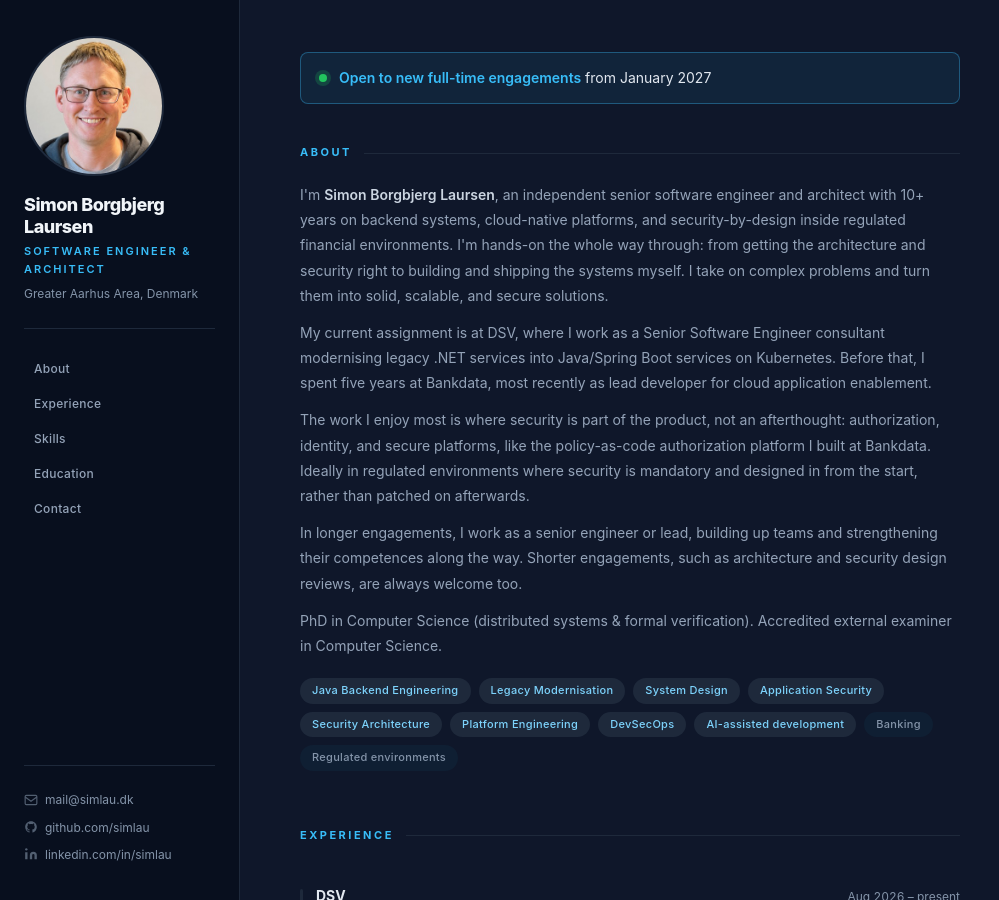
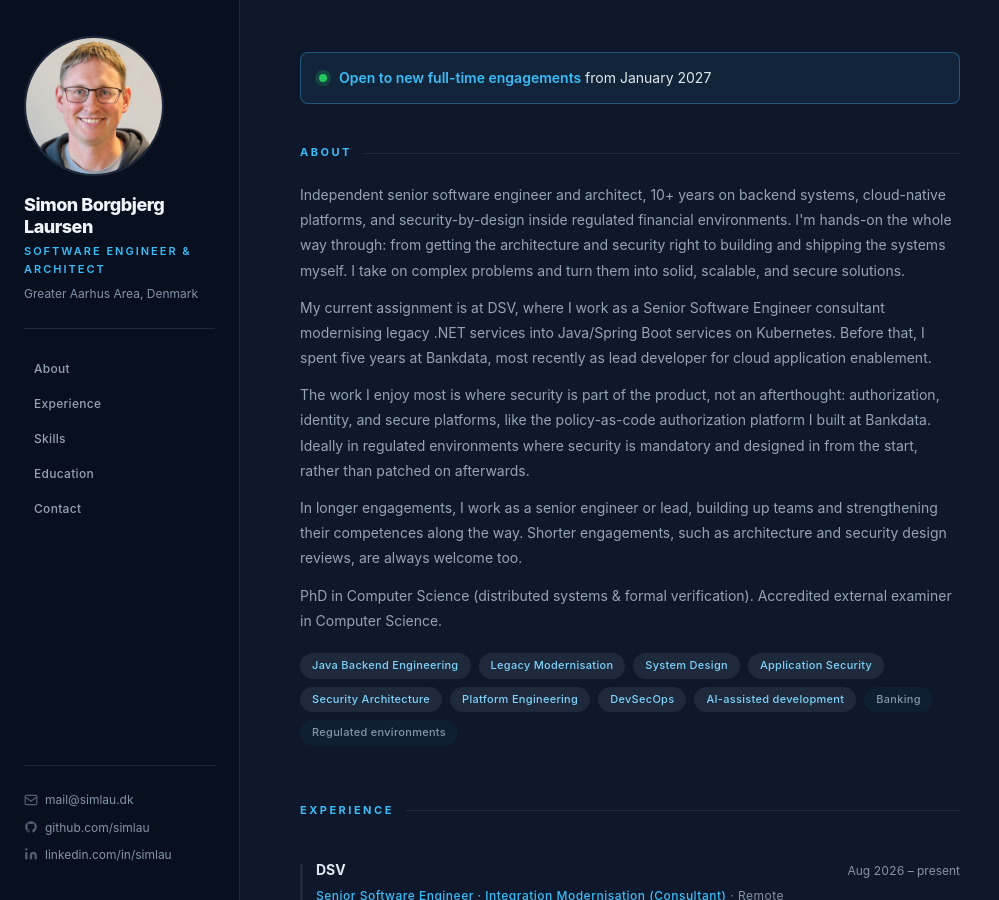
Before and after one commit to simlau/simlau.github.io, a Jekyll site: the page built from index.md, in a window 1280 px wide and 900 px high. Shown: the whole window, without its empty margins (0-999 px from the left). Built offline with Jekyll 4.4.1, drawn with Linux system fonts in a browser that asks for light colours.

Commit message:
copy: drop repeated name from About intro

```diff
--- a/_layouts/default.html
+++ b/_layouts/default.html
@@ -453,7 +453,7 @@
   <section class="section" id="about">
     <h2 class="section-label">About</h2>
     <p class="about-text">
-      I'm <strong>Simon Borgbjerg Laursen</strong>, an independent senior software engineer and architect with 10+ years on backend systems, cloud-native platforms, and security-by-design inside regulated financial environments. I'm hands-on the whole way through: from getting the architecture and security right to building and shipping the systems myself. I take on complex problems and turn them into solid, scalable, and secure solutions.
+      Independent senior software engineer and architect, 10+ years on backend systems, cloud-native platforms, and security-by-design inside regulated financial environments. I'm hands-on the whole way through: from getting the architecture and security right to building and shipping the systems myself. I take on complex problems and turn them into solid, scalable, and secure solutions.
     </p>
     <p class="about-text" style="margin-top:12px;">
       My current assignment is at DSV, where I work as a Senior Software Engineer consultant modernising legacy .NET services into Java/Spring Boot services on Kubernetes. Before that, I spent five years at Bankdata, most recently as lead developer for cloud application enablement.
```
